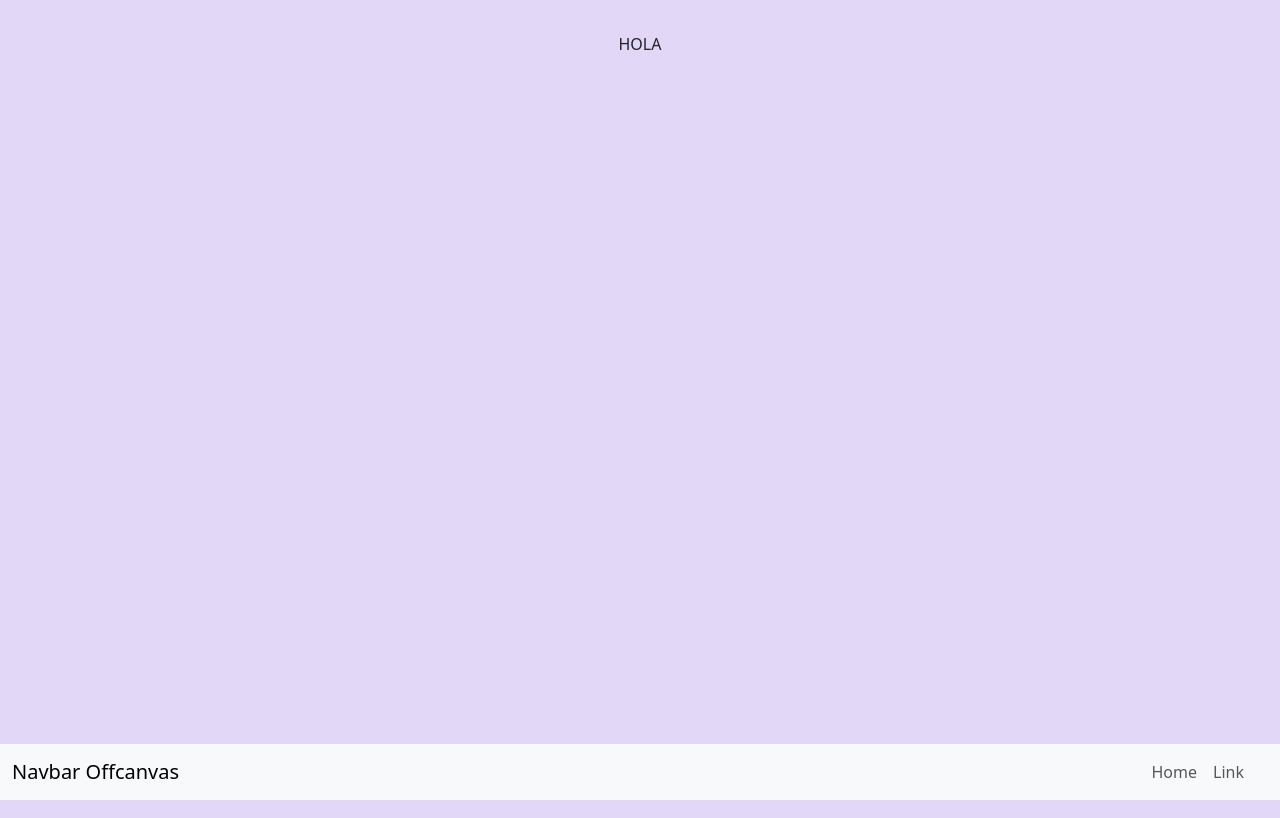
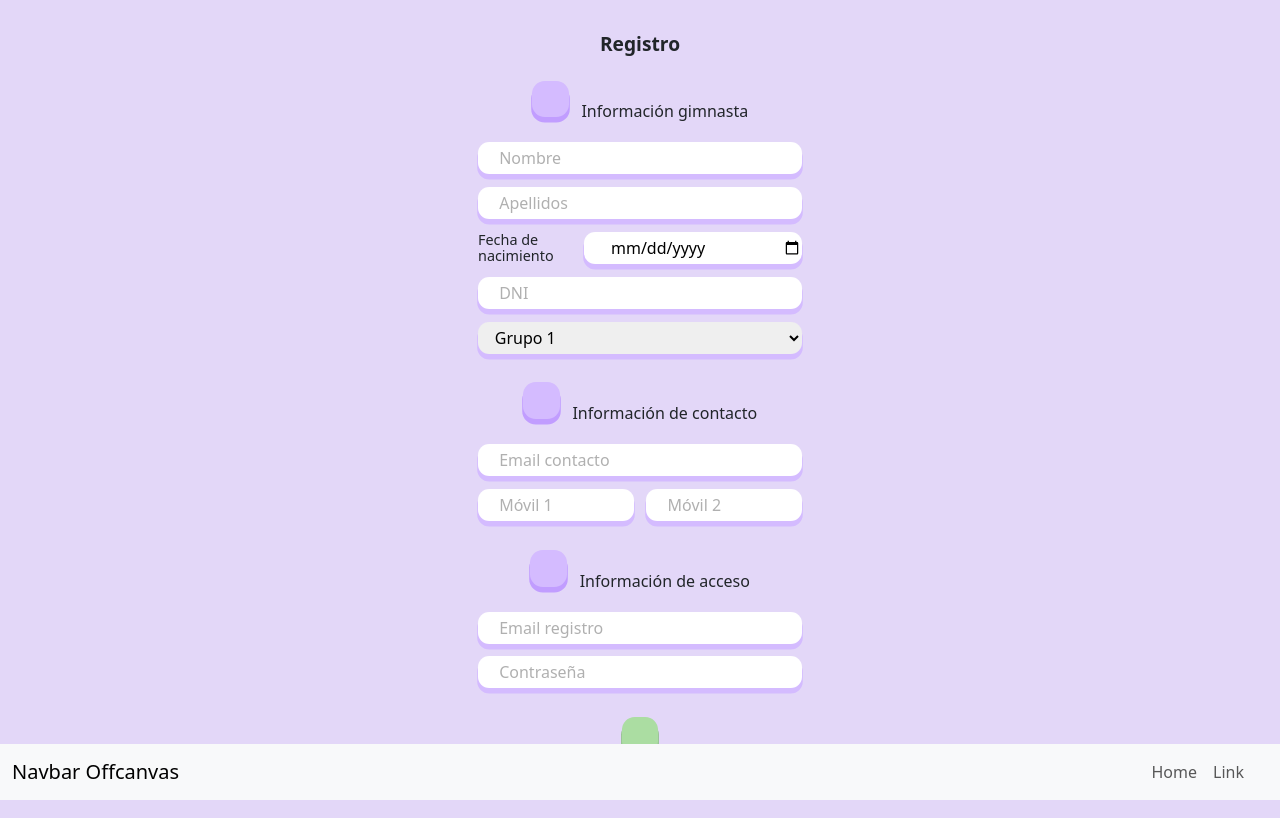
Before and after one commit to ditgrau/jgp-ProyectoFinal-Front, a React (Vite) app: page /register in a window 1280 px wide. Built offline with nearby package versions, Linux system fonts and the light colour scheme.

Commit message:
"style: pintado el registro, sin API"

```diff
--- a/src/App.css
+++ b/src/App.css
@@ -7,6 +7,7 @@
   flex-direction: column;
   align-items: center;
   gap: .8rem;
+  margin: 1rem;
 }
 
 .main-input {
--- a/src/pages/Auth/Auth.css
+++ b/src/pages/Auth/Auth.css
@@ -1,4 +1,4 @@
-.input-shadow {
+.input-purple-shadow {
     box-shadow: 0 .3rem 0 .05rem var(--color-purple-shadow);
 }
 
@@ -11,4 +11,26 @@
 .purple-bttn {
     background-color: var(--color-purple-shadow);
     box-shadow: 0 .3rem 0 .05rem var(--color-purple-dark);
-  }
+}
+
+.input-reg {
+    width: 100%;
+}
+
+.register-row {
+    display: flex;
+    flex-direction: row;
+    align-items:baseline;
+    gap: .8rem;
+}
+
+.text-register {
+    line-height: 1rem;
+    text-align: left;
+    font-size: .9rem;
+    font-weight: 500;
+}
+
+.form-block {
+    margin-top: 1rem;
+}
--- a/src/pages/Auth/Login.jsx
+++ b/src/pages/Auth/Login.jsx
@@ -52,31 +52,27 @@ export function Login() {
             <Row className='main-row'>
                 <Col xs={11} md={6} className='main-col'>
                     <h2>Login</h2>
-                    <form className='main-form'
-                    // onSubmit={handleSubmit}
-                    >
+                    <form className='main-form'>
                         <div className='elements-row'>
                             <div className='main-big-bttn purple-bttn'/>
                             <input
                                 type='email'
-                                className='main-input input-shadow'
-                                placeholder='correo electrónico'
+                                className='main-input input-purple-shadow'
+                                placeholder='Correo electrónico'
                                 name={'email'}
                                 value={data.email}
-                                onChange={(e) => inputHandler(e)}
-                            >
+                                onChange={(e) => inputHandler(e)}>
                             </input>
                         </div>
                         <div className='elements-row'>
                         <div className='main-big-bttn purple-bttn'/>
                             <input
                                 type='password'
-                                className='main-input input-shadow'
-                                placeholder='password'
+                                className='main-input input-purple-shadow'
+                                placeholder='Contraseña'
                                 name={'password'}
                                 value={data.password}
-                                onChange={(e) => inputHandler(e)}
-                            >
+                                onChange={(e) => inputHandler(e)}>
                             </input>
                         </div>
                         <Link>
--- a/src/pages/Auth/Register.jsx
+++ b/src/pages/Auth/Register.jsx
@@ -2,15 +2,122 @@ import React from 'react';
 import { Container, Row, Col } from 'react-bootstrap';
 import { useBackgroundChanger } from '../../hooks/useBackgroundChanger';
 
+import '../../App.css'
+import './Auth.css'
+import { Link } from 'react-router-dom';
+
 export function Register() {
 
-    useBackgroundChanger({color: '#E3D7F8'})
+    useBackgroundChanger({ color: '#E3D7F8' })
 
     return (
         <Container>
             <Row className='main-row'>
-                <Col xs={11} md={6}>
-                    HOLA
+                <Col xs={11} md={4}>
+                    <h2>Registro</h2>
+                    <form className='main-form'>
+                        <div className='register-row'>
+                            <div className='main-big-bttn purple-bttn' />
+                            <h3>Información gimnasta</h3>
+                        </div>
+                        <input
+                            type='name'
+                            className='main-input input-purple-shadow input-reg'
+                            placeholder='Nombre'
+                            name={'name'}
+                        // value={data.email}
+                        // onChange={(e) => inputHandler(e)}
+                        />
+                        <input
+                            type='surname'
+                            className='main-input input-purple-shadow input-reg'
+                            placeholder='Apellidos'
+                            name={'surname'}
+                        // value={data.email}
+                        // onChange={(e) => inputHandler(e)}
+                        />
+                        <div className='elements-row input-reg'>
+                            <span className='text-register'>Fecha de nacimiento</span>
+                            <input
+                                type='date'
+                                className='main-input input-purple-shadow input-reg'
+                                name={'birth_date'}
+                            // value={data.email}
+                            // onChange={(e) => inputHandler(e)}
+                            />
+                        </div>
+                        <input
+                            type='dni'
+                            className='main-input input-purple-shadow input-reg'
+                            placeholder='DNI'
+                            name={'dni'}
+                        // value={data.email}
+                        // onChange={(e) => inputHandler(e)}
+                        />
+                        <select  className='main-input input-purple-shadow input-reg'>
+                            <option value="opcion1">Grupo 1</option>
+                            <option value="opcion2">Grupo 2</option>
+                            <option value="opcion3">Grupo 3</option>
+
+                        </select>
+
+                        <div className='register-row form-block'>
+                            <div className='main-big-bttn purple-bttn' />
+                            <h3>Información de contacto</h3>
+                        </div>
+                        <input
+                            type='email'
+                            className='main-input input-purple-shadow input-reg'
+                            placeholder='Email contacto'
+                            name={'contact_email'}
+                        // value={data.email}
+                        // onChange={(e) => inputHandler(e)}>
+                        />
+                        <div className='register-row input-reg'>
+                            <input
+                                type='first_phone'
+                                className='main-input input-purple-shadow input-reg'
+                                placeholder='Móvil 1'
+                                name={'first_phone'}
+                            // value={data.email}
+                            // onChange={(e) => inputHandler(e)}
+                            />
+                            <input
+                                type='second_phone'
+                                className='main-input input-purple-shadow input-reg'
+                                placeholder='Móvil 2'
+                                name={'second_phone'}
+                            // value={data.email}
+                            // onChange={(e) => inputHandler(e)}
+                            />
+                        </div>
+                        <div className='register-row form-block'>
+                            <div className='main-big-bttn purple-bttn' />
+                            <h3>Información de acceso</h3>
+                        </div>
+                        <input
+                            type='email'
+                            className='main-input input-purple-shadow input-reg'
+                            placeholder='Email registro'
+                            name={'email'}
+                        // value={data.email}
+                        // onChange={(e) => inputHandler(e)}>
+                        />
+                        <input
+                            type='password'
+                            className='main-input input-purple-shadow input-reg'
+                            placeholder='Contraseña'
+                            name={'password'}
+                        // value={data.password}
+                        // onChange={(e) => inputHandler(e)}>
+                        />
+                        <Link>
+                            <div className='main-big-bttn check-bttn'
+                            // onClick={handleSubmit}
+                            ></div>
+                        </Link>
+                        {/* <div className="errorText">{badRequest}</div> */}
+                    </form>
                 </Col>
             </Row>
         </Container>
```
